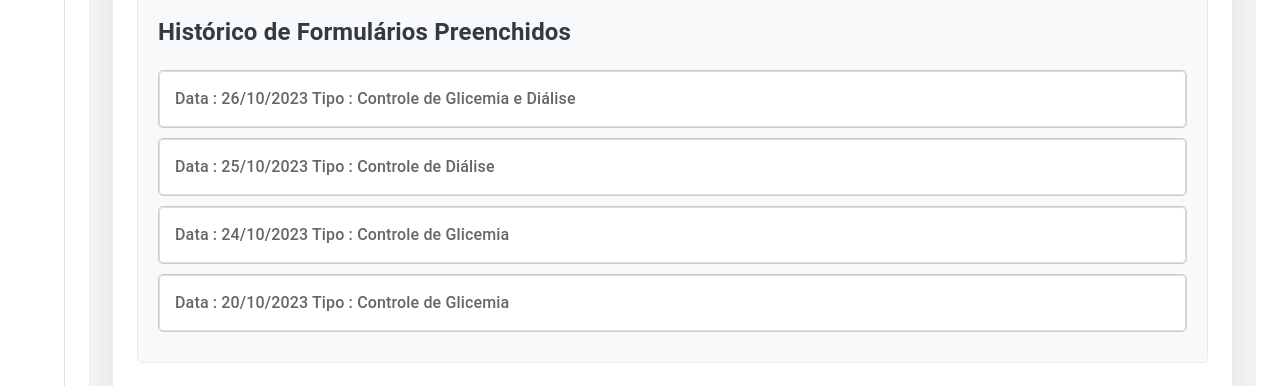
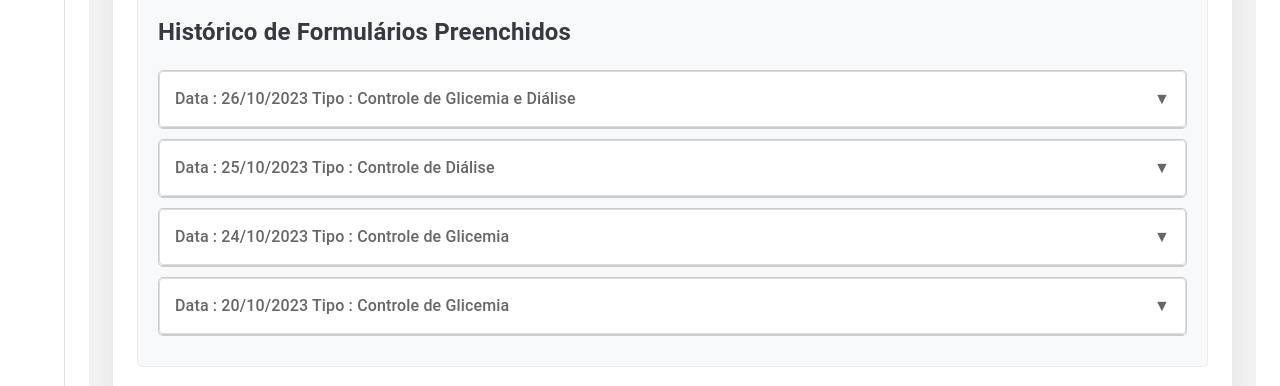
Before and after one commit to Kaio-d-silva/Pi-React, a React (Create React App) app: page /cadastroPaciente in a window 1280 px wide. Both pictures are taken after a click on the button "Histórico de Formulários". Shown: the part 223-609 px from the top of the page. Built offline with nearby package versions, Linux system fonts and the light colour scheme.

Commit message:
collapse transitios

```diff
--- a/src/assets/css/Collapse.module.css
+++ b/src/assets/css/Collapse.module.css
@@ -3,7 +3,8 @@
   border-radius: 5px;
   margin: 10px 0;
   overflow: hidden;
-    transition: all 0.3s ease;
+  width: 100%;
+  /* max-width: 500px; */
 }
 
 .collapseTitle {
@@ -14,15 +15,20 @@
   display: flex;
   justify-content: space-between;
   align-items: center;
-    box-shadow: 0 1px 3px rgba(0,0,0,0.05);
+  cursor: pointer;
+  user-select: none;
+  box-shadow: 0 1px 3px rgba(0, 0, 0, 0.05);
+  transition: background-color 0.3s;
 }
 
-  .collapse[open] .collapseTitle {
-    background-color: #e0e0e0;
+.collapseTitle:hover {
+  background-color: #f3f3f3;
 }
 
 .collapseContent {
-    padding: 12px 16px;
   background-color: #ffffff;
   border-top: 1px solid #ccc;
+  overflow: hidden;
+  transition: max-height 0.4s ease;
+  padding: 0 16px;
 }
--- a/src/components/Collapse.tsx
+++ b/src/components/Collapse.tsx
@@ -1,7 +1,6 @@
-import React, { ReactNode } from 'react';
+import React, { ReactNode, useRef, useState } from "react";
 
-import style from  '../assets/css/Collapse.module.css';
-
+import styles from "../assets/css/Collapse.module.css";
 
 interface CollapseProps {
   title: string;
@@ -9,11 +8,29 @@ interface CollapseProps {
 }
 
 const Collapse: React.FC<CollapseProps> = ({ title, children }) => {
+    const [open, setOpen] = useState<boolean>(false);
+    const contentRef = useRef<HTMLDivElement>(null);
+
+    const toggleCollapse = () => {
+      setOpen((prev) => !prev);
+    };
+
   return (
-    <details className={style.collapse}>
-      <summary className={style.collapseTitle}>{title}</summary>
-      <div className={style.collapseContent}>{children}</div>
-    </details>
+    <div className={styles.collapse}>
+      <div className={styles.collapseTitle} onClick={toggleCollapse}>
+        {title}
+        <span>{open ? "▲" : "▼"}</span>
+      </div>
+      <div
+        ref={contentRef}
+        className={styles.collapseContent}
+        style={{
+          maxHeight: open ? `${contentRef.current?.scrollHeight}px` : "0px",
+        }}
+      >
+        {children}
+      </div>
+    </div>
   );
 };
 
```
Lines whose indentation alone changed are shown as unchanged.
